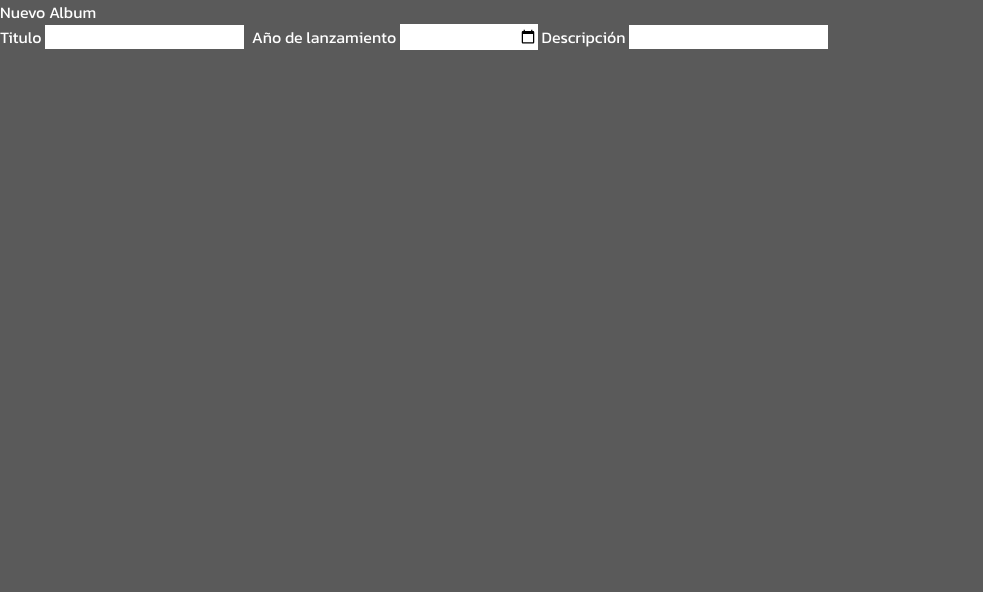
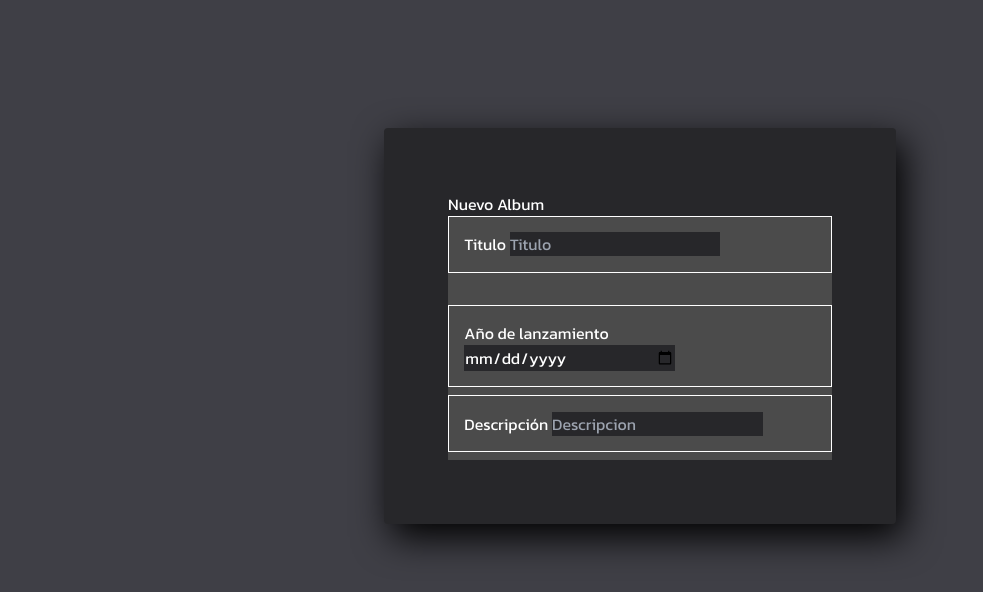
Before and after one commit to ManuAranda04/plataformaDisco, a plain HTML site: page addAlbum.html in a window 1280 px wide. Shown: the whole page, without its empty margins (0-983 px from the left). Drawn offline with nearby package versions, Linux system fonts and the light colour scheme.

Commit message:
Agregados los formularios

```diff
--- a/addAlbum.html
+++ b/addAlbum.html
@@ -11,21 +11,21 @@
     <script src="https://cdn.tailwindcss.com"></script>
     <title>Plataforma Disco</title>
 </head>
-<body>
-    <div>
+<body class="bg-zinc-700">
+    <div class="formClass bg-zinc-800">
         <h1>Nuevo Album</h1>
 
         <form>
-            <label>Titulo
-                <input type="text">
+            <label class="formLabel">Titulo
+                <input class="formInput bg-zinc-800 text-white" type="text" placeholder="Titulo">
             </label>
             <label></label>
 
-            <label>Año de lanzamiento
-                <input type="date">
+            <label class="formLabel">Año de lanzamiento
+                <input class="formInput bg-zinc-800 text-white" type="date">
             </label>
-            <label>Descripción
-                <input type="text">
+            <label class="formLabel">Descripción
+                <input class="formInput bg-zinc-800 text-white" type="text" placeholder="Descripcion">
             </label>
         </form>
     </div>
```
Also changed, not shown: login.html (+4 -4 lines), signUp.html (+7 -7 lines).
